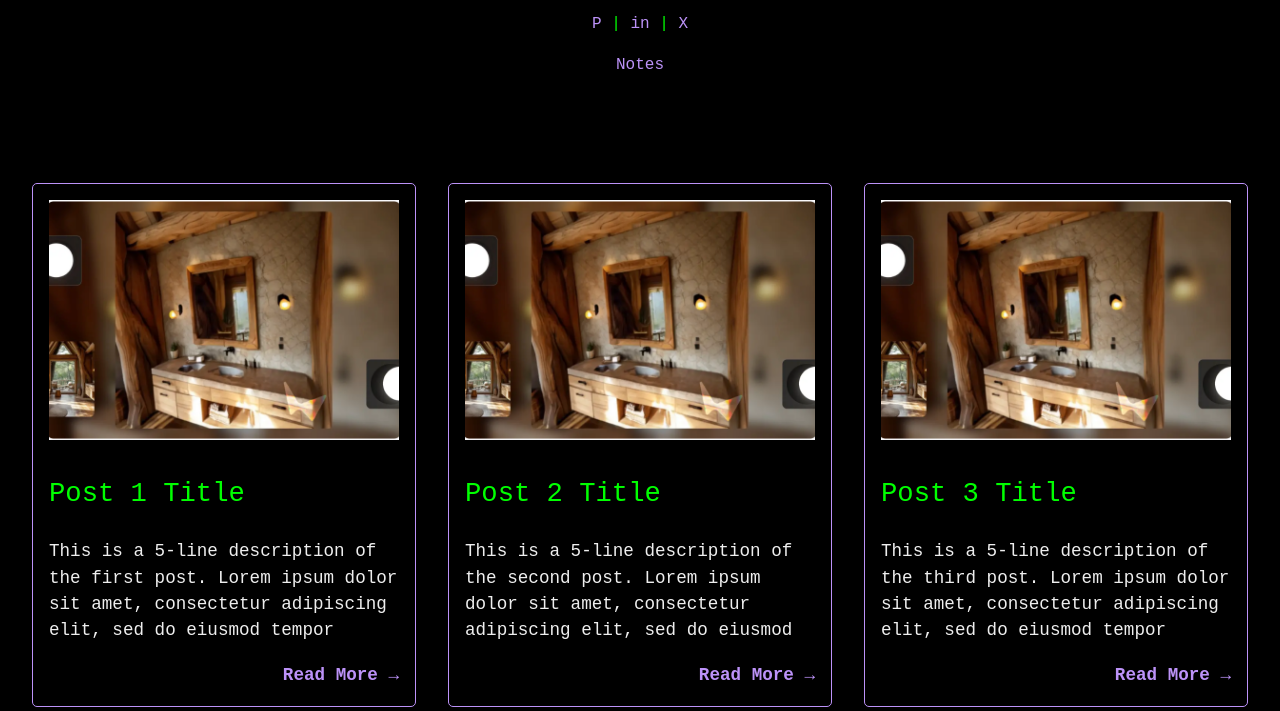
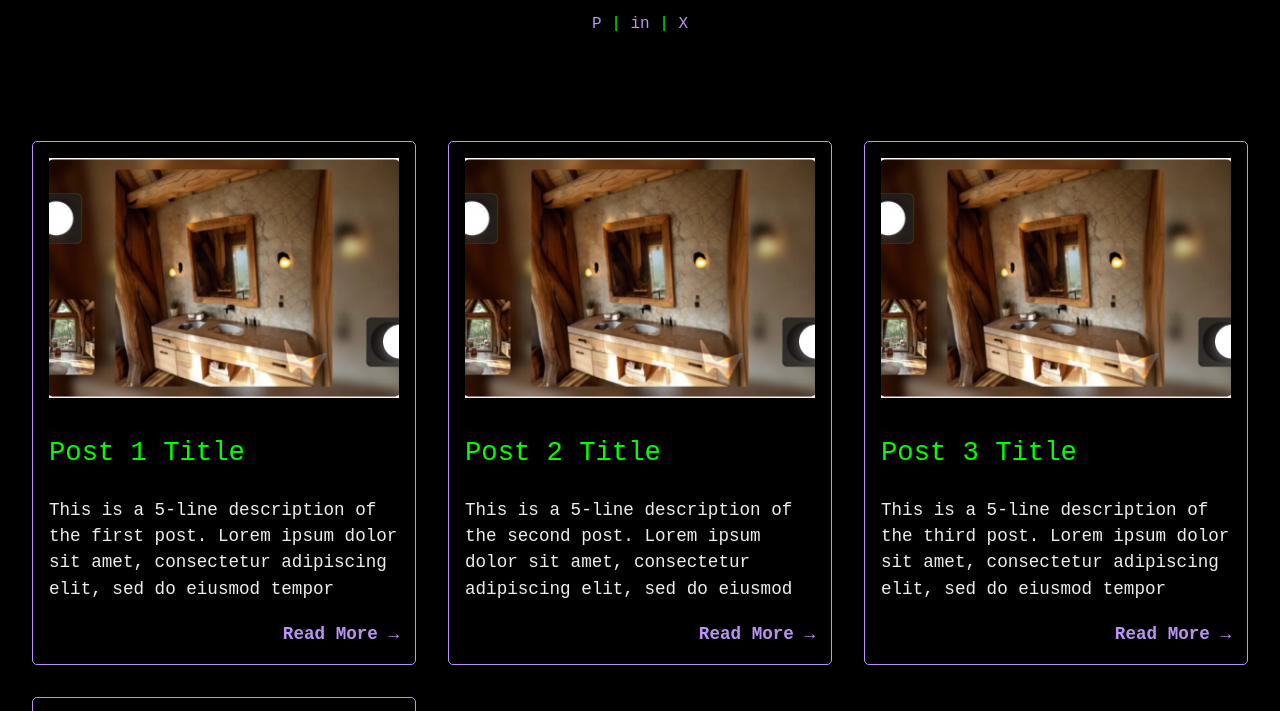
Before and after one commit to elioamicarelli/hackerspoon, a plain HTML site: page index.html in a window 1280 px wide. Shown: the part 113-824 px from the top of the page. Drawn offline with nearby package versions, Linux system fonts and the light colour scheme.

Commit message:
Update index.html

```diff
--- a/index.html
+++ b/index.html
@@ -15,9 +15,6 @@
             <a href="https://patreon.com/yourprofile" target="_blank">P</a> |
             <a href="https://linkedin.com/yourprofile" target="_blank">in</a> |
             <a href="https://x.com/yourprofile" target="_blank">X</a>
-        </div>
-        <div class="nav-links">
-            <a href="#notes">Notes</a>
         </div>
     </header>
     <main id="main-content">
```
